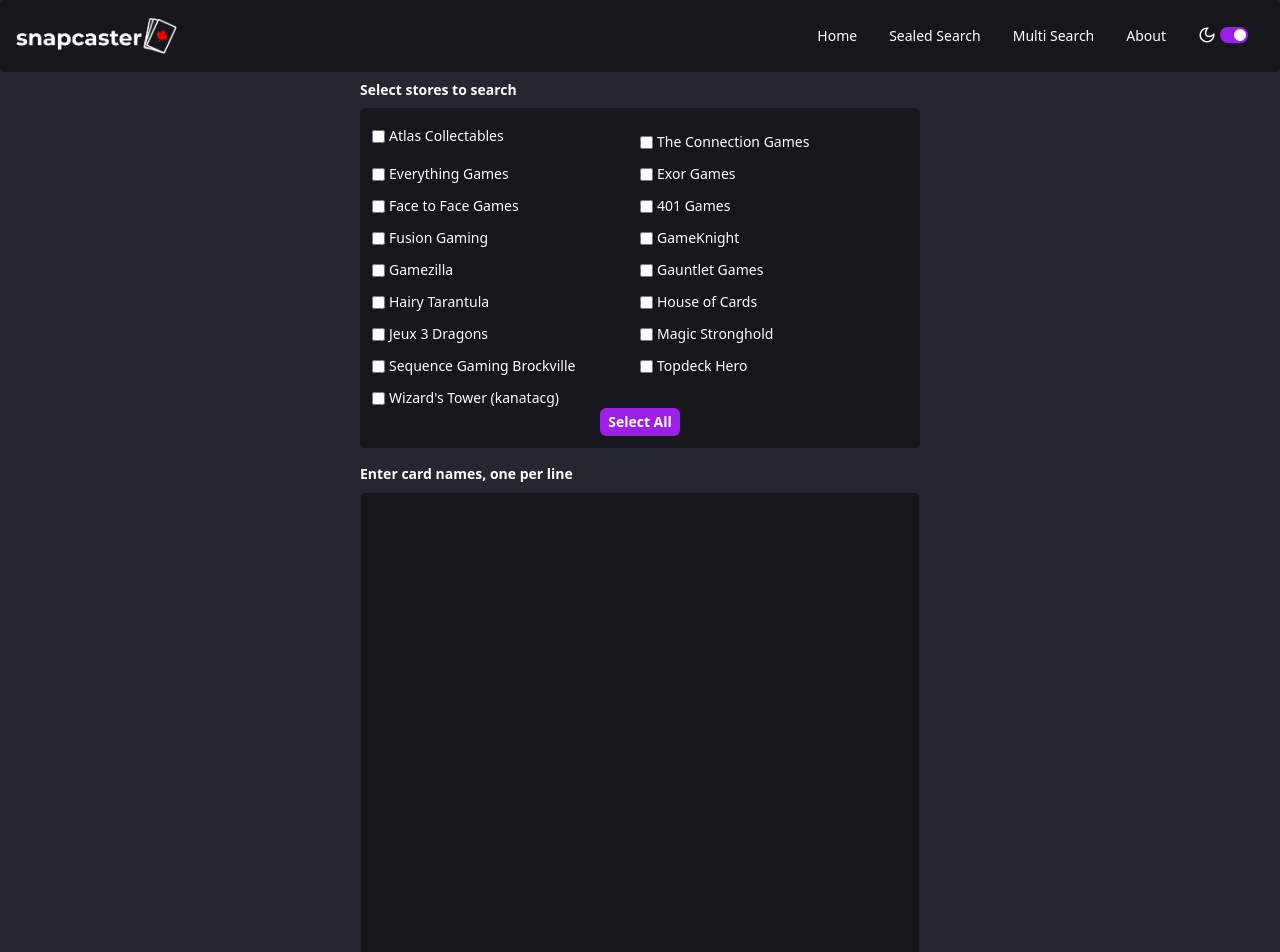
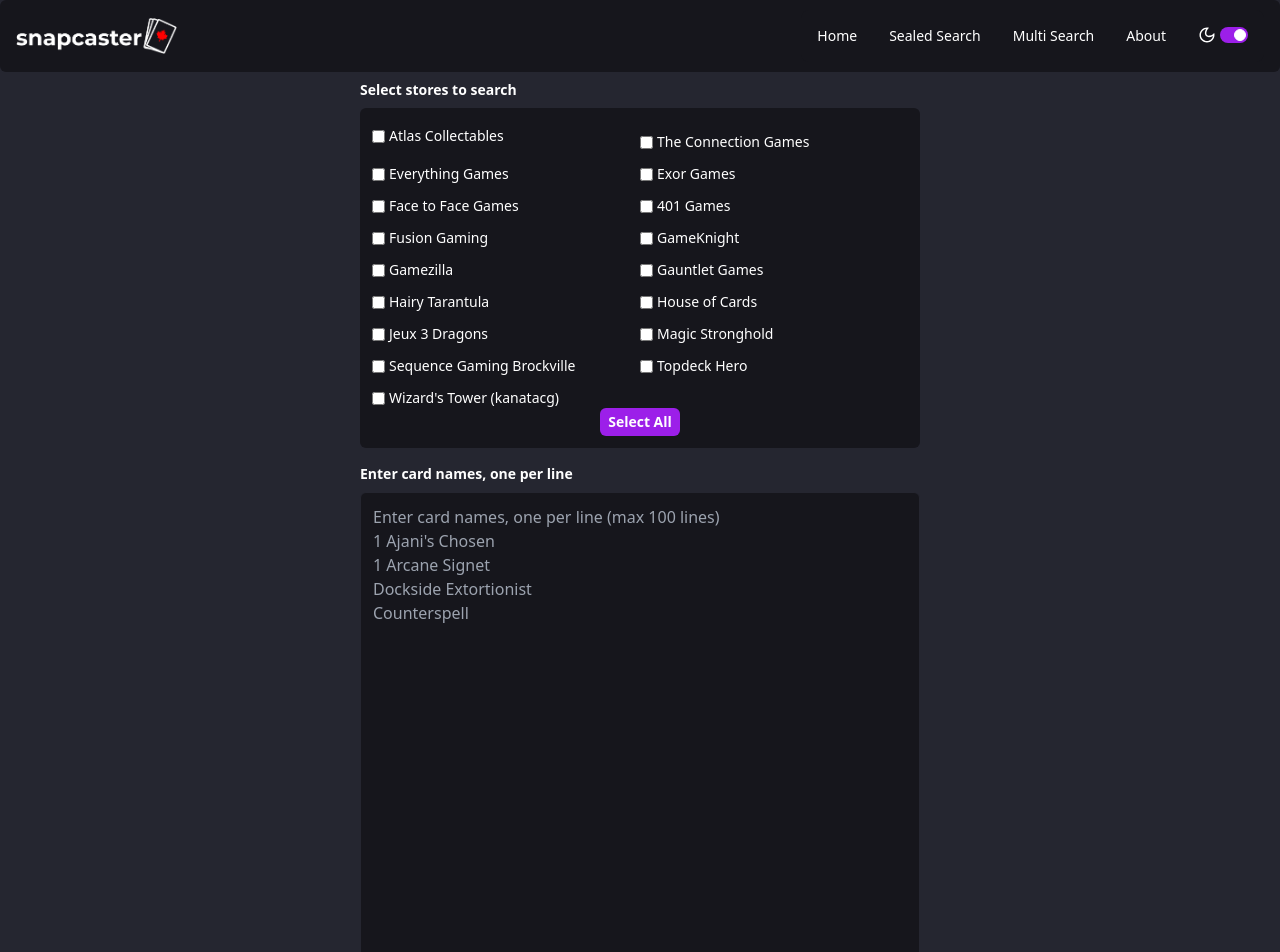
Before and after one commit to chrislegault/snapcasterv2-client, a React (Vite) app: page /multi-search in a window 1280 px wide. Shown: the top 952 px of the page. Built offline with nearby package versions, Linux system fonts and the light colour scheme.

Commit message:
adding placeholders to bulk search

```diff
--- a/src/components/BulkSearchTextField.jsx
+++ b/src/components/BulkSearchTextField.jsx
@@ -1,9 +1,9 @@
-import React from 'react'
-import { useAtom } from 'jotai'
-import { bulkCardInputAtom } from '../atoms'
+import React from 'react';
+import { useAtom } from 'jotai';
+import { bulkCardInputAtom } from '../atoms';
 
 export default function BulkSearchTextField() {
-    const [bulkCardInput, setBulkCardInput] = useAtom(bulkCardInputAtom)
+  const [bulkCardInput, setBulkCardInput] = useAtom(bulkCardInputAtom);
 
   return (
     <div>
@@ -15,26 +15,32 @@ export default function BulkSearchTextField() {
         <div className="flex flex-col">
           {/* max number of lines we will accept is 100 */}
           <textarea
-                    className="w-full rounded-md border border-gray-300 dark:border-darkBackground dark:bg-darkerBackground"
+            className="w-full rounded-md border border-gray-300 dark:border-darkBackground dark:bg-darkerBackground p-3"
             value={bulkCardInput}
             rows="20"
-                    onChange={(e) => {
+            onChange={e => {
               // we want setBulkCardInput(e.target.value)}
               // but we need to limit the number of lines to 100
               // and replace any iOS apostrophes with regular apostrophes
-                        const lines = e.target.value.split('\n')
+              const lines = e.target.value.split('\n');
               if (lines.length > 100) {
-                            return
+                // just use the first 100 lines
+                lines.length = 100;
               }
               const newBulkCardInput = lines
-                            .map((line) => line.replace(/’/g, "'"))
-                            .join('\n')
-                        setBulkCardInput(newBulkCardInput)
+                .map(line => line.replace(/’/g, "'"))
+                .join('\n');
+              setBulkCardInput(newBulkCardInput);
             }}
+            // placeholder should span multiple lines, we can do this with a template string
+            placeholder={`Enter card names, one per line (max 100 lines)
+1 Ajani's Chosen
+1 Arcane Signet
+Dockside Extortionist
+Counterspell`}
           />
         </div>
       </div>
-
     </div>
-  )
+  );
 }
```
Lines whose indentation alone changed are shown as unchanged.
